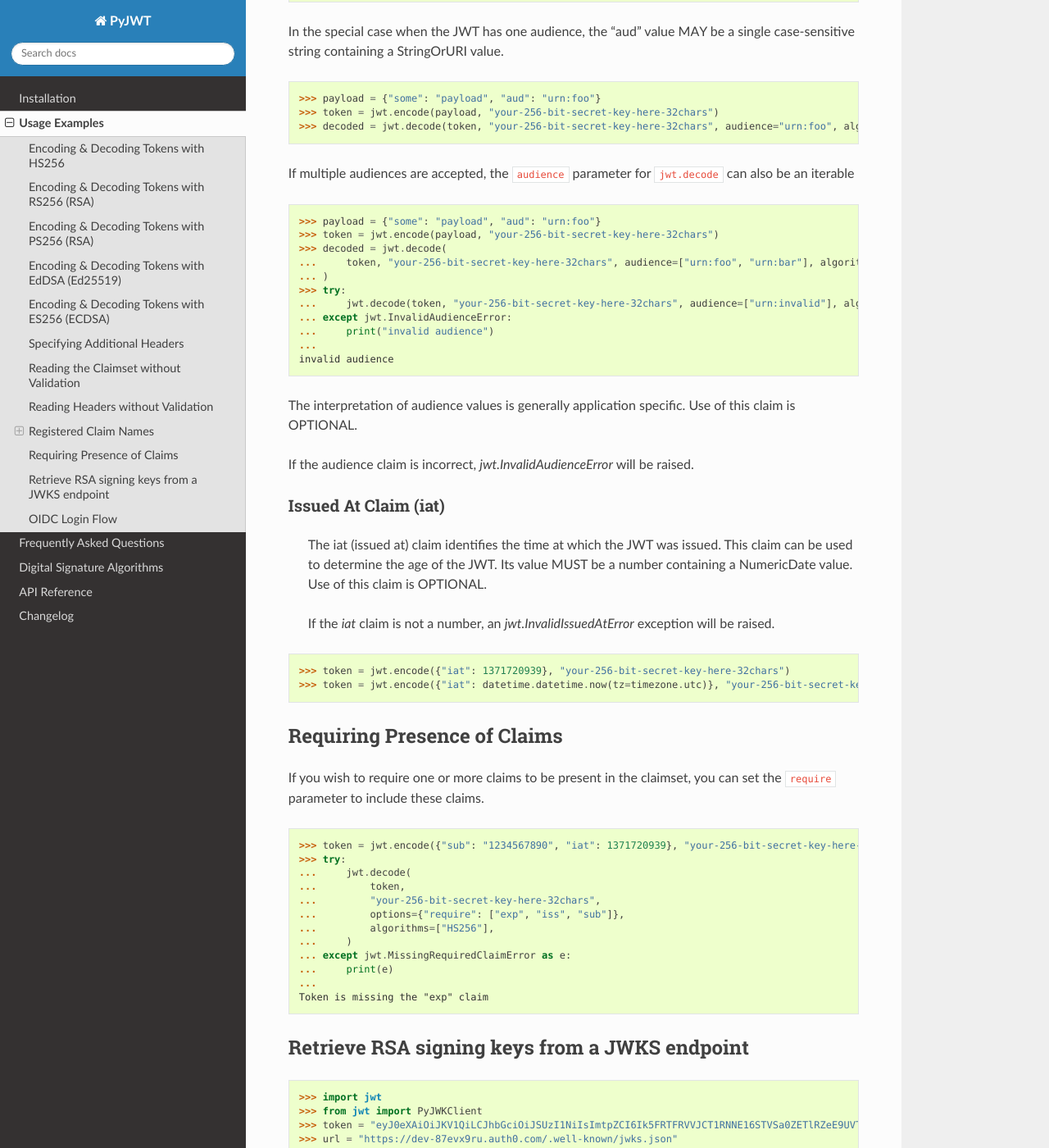
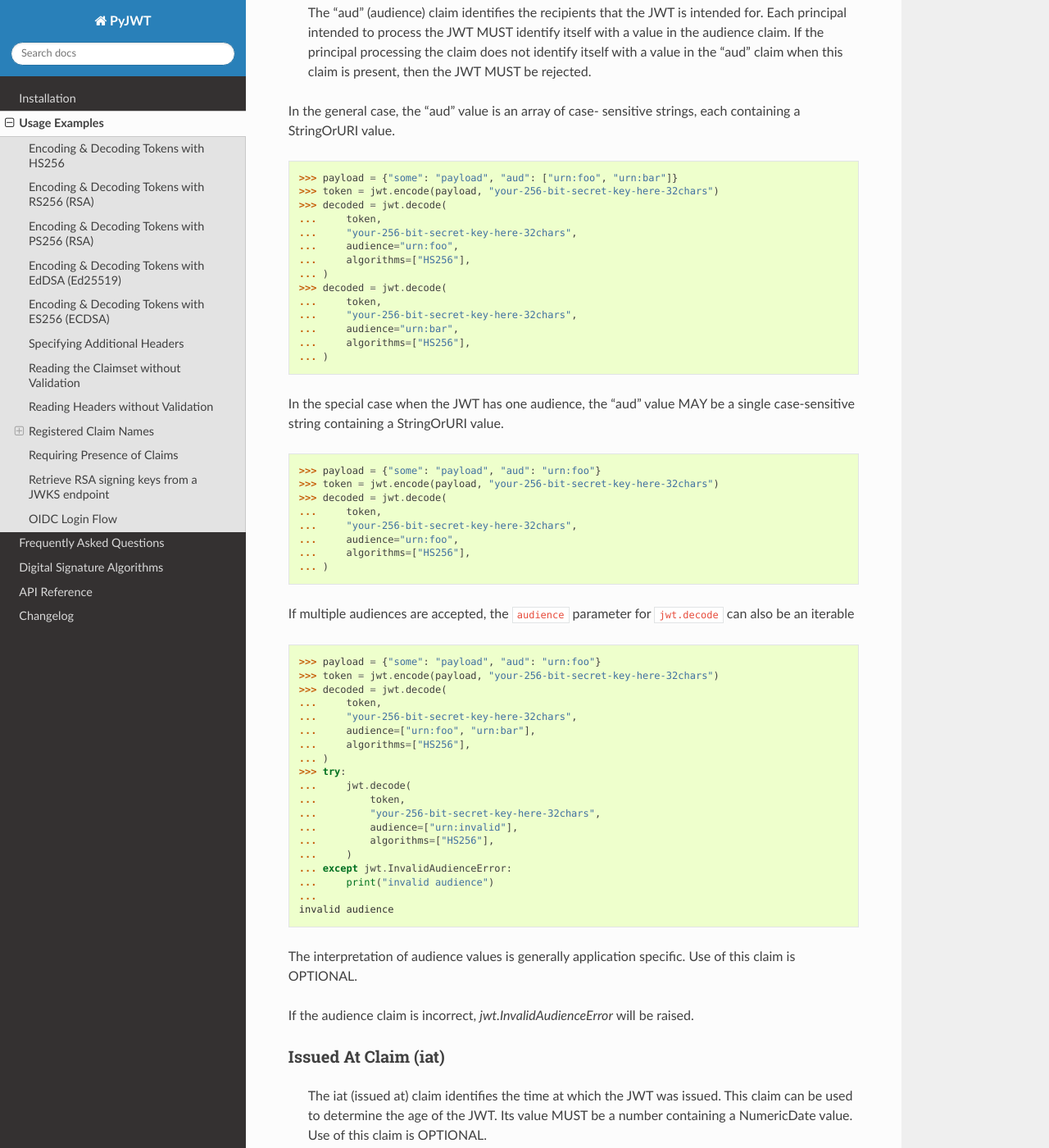
Before and after one commit to jpadilla/pyjwt, a Sphinx documentation site: the page built from docs/usage.rst, in a window 1280 px wide and 1400 px high, scrolled down 5848 px. Shown: the whole window at 82% size. Built offline with Sphinx 7.4.7 and the Read the Docs theme 3.1.0, drawn with Linux system fonts in a browser that asks for light colours; some of the changed text lies outside the part shown.

```diff
--- a/docs/index.rst
+++ b/docs/index.rst
@@ -30,7 +30,9 @@ Example Usage
 .. doctest::
 
     >>> import jwt
-    >>> encoded_jwt = jwt.encode({"some": "payload"}, "your-256-bit-secret-key-here-32chars", algorithm="HS256")
+    >>> encoded_jwt = jwt.encode(
+    ...     {"some": "payload"}, "your-256-bit-secret-key-here-32chars", algorithm="HS256"
+    ... )
     >>> jwt.decode(encoded_jwt, "your-256-bit-secret-key-here-32chars", algorithms=["HS256"])
     {'some': 'payload'}
 
--- a/docs/usage.rst
+++ b/docs/usage.rst
@@ -180,7 +180,9 @@ datetime, which will be converted into an int. For example:
 
     >>> from datetime import datetime, timezone
     >>> token = jwt.encode({"exp": 1371720939}, "your-256-bit-secret-key-here-32chars")
-    >>> token = jwt.encode({"exp": datetime.now(tz=timezone.utc)}, "your-256-bit-secret-key-here-32chars")
+    >>> token = jwt.encode(
+    ...     {"exp": datetime.now(tz=timezone.utc)}, "your-256-bit-secret-key-here-32chars"
+    ... )
 
 Expiration time is automatically verified in `jwt.decode()` and raises
 `jwt.ExpiredSignatureError` if the expiration time is in the past:
@@ -217,7 +219,9 @@ you can set a leeway of 10 seconds in order to have some margin:
     >>> time.sleep(2)
     >>> # JWT payload is now expired
     >>> # But with some leeway, it will still validate
-    >>> decoded = jwt.decode(token, "your-256-bit-secret-key-here-32chars", leeway=5, algorithms=["HS256"])
+    >>> decoded = jwt.decode(
+    ...     token, "your-256-bit-secret-key-here-32chars", leeway=5, algorithms=["HS256"]
+    ... )
 
 Instead of specifying the leeway as a number of seconds, a `datetime.timedelta`
 instance can be used. The last line in the example above is equivalent to:
@@ -225,7 +229,10 @@ instance can be used. The last line in the example above is equivalent to:
 .. code-block:: pycon
 
     >>> decoded = jwt.decode(
-    ...     token, "your-256-bit-secret-key-here-32chars", leeway=datetime.timedelta(seconds=10), algorithms=["HS256"]
+    ...     token,
+    ...     "your-256-bit-secret-key-here-32chars",
+    ...     leeway=datetime.timedelta(seconds=10),
+    ...     algorithms=["HS256"],
     ... )
 
 Not Before Time Claim (nbf)
@@ -244,7 +251,10 @@ The `nbf` claim works similarly to the `exp` claim above.
 .. code-block:: pycon
 
     >>> token = jwt.encode({"nbf": 1371720939}, "your-256-bit-secret-key-here-32chars")
-    >>> token = jwt.encode({"nbf": datetime.datetime.now(tz=timezone.utc)}, "your-256-bit-secret-key-here-32chars")
+    >>> token = jwt.encode(
+    ...     {"nbf": datetime.datetime.now(tz=timezone.utc)},
+    ...     "your-256-bit-secret-key-here-32chars",
+    ... )
 
 The `nbf` claim also supports the leeway feature similar to the `exp` claim. This
 allows you to validate a “not before” time that is slightly in the future. Using
@@ -261,7 +271,9 @@ synchronization between the token issuer and the validator is imprecise.
     >>> token = jwt.encode(payload, "your-256-bit-secret-key-here-32chars")
     >>> # JWT payload is not valid yet
     >>> # But with some leeway, it will still validate
-    >>> decoded = jwt.decode(token, "your-256-bit-secret-key-here-32chars", leeway=5, algorithms=["HS256"])
+    >>> decoded = jwt.decode(
+    ...     token, "your-256-bit-secret-key-here-32chars", leeway=5, algorithms=["HS256"]
+    ... )
 
 
 Issuer Claim (iss)
@@ -277,7 +289,12 @@ Issuer Claim (iss)
     >>> payload = {"some": "payload", "iss": "urn:foo"}
     >>> token = jwt.encode(payload, "your-256-bit-secret-key-here-32chars")
     >>> try:
-    ...     jwt.decode(token, "your-256-bit-secret-key-here-32chars", issuer="urn:invalid", algorithms=["HS256"])
+    ...     jwt.decode(
+    ...         token,
+    ...         "your-256-bit-secret-key-here-32chars",
+    ...         issuer="urn:invalid",
+    ...         algorithms=["HS256"],
+    ...     )
     ... except jwt.InvalidIssuerError:
     ...     print("invalid issuer")
     ...
@@ -302,8 +319,18 @@ sensitive strings, each containing a StringOrURI value.
 
     >>> payload = {"some": "payload", "aud": ["urn:foo", "urn:bar"]}
     >>> token = jwt.encode(payload, "your-256-bit-secret-key-here-32chars")
-    >>> decoded = jwt.decode(token, "your-256-bit-secret-key-here-32chars", audience="urn:foo", algorithms=["HS256"])
-    >>> decoded = jwt.decode(token, "your-256-bit-secret-key-here-32chars", audience="urn:bar", algorithms=["HS256"])
+    >>> decoded = jwt.decode(
+    ...     token,
+    ...     "your-256-bit-secret-key-here-32chars",
+    ...     audience="urn:foo",
+    ...     algorithms=["HS256"],
+    ... )
+    >>> decoded = jwt.decode(
+    ...     token,
+    ...     "your-256-bit-secret-key-here-32chars",
+    ...     audience="urn:bar",
+    ...     algorithms=["HS256"],
+    ... )
 
 In the special case when the JWT has one audience, the "aud" value MAY be
 a single case-sensitive string containing a StringOrURI value.
@@ -312,7 +339,12 @@ a single case-sensitive string containing a StringOrURI value.
 
     >>> payload = {"some": "payload", "aud": "urn:foo"}
     >>> token = jwt.encode(payload, "your-256-bit-secret-key-here-32chars")
-    >>> decoded = jwt.decode(token, "your-256-bit-secret-key-here-32chars", audience="urn:foo", algorithms=["HS256"])
+    >>> decoded = jwt.decode(
+    ...     token,
+    ...     "your-256-bit-secret-key-here-32chars",
+    ...     audience="urn:foo",
+    ...     algorithms=["HS256"],
+    ... )
 
 If multiple audiences are accepted, the ``audience`` parameter for
 ``jwt.decode`` can also be an iterable
@@ -322,10 +354,18 @@ If multiple audiences are accepted, the ``audience`` parameter for
     >>> payload = {"some": "payload", "aud": "urn:foo"}
     >>> token = jwt.encode(payload, "your-256-bit-secret-key-here-32chars")
     >>> decoded = jwt.decode(
-    ...     token, "your-256-bit-secret-key-here-32chars", audience=["urn:foo", "urn:bar"], algorithms=["HS256"]
+    ...     token,
+    ...     "your-256-bit-secret-key-here-32chars",
+    ...     audience=["urn:foo", "urn:bar"],
+    ...     algorithms=["HS256"],
     ... )
     >>> try:
-    ...     jwt.decode(token, "your-256-bit-secret-key-here-32chars", audience=["urn:invalid"], algorithms=["HS256"])
+    ...     jwt.decode(
+    ...         token,
+    ...         "your-256-bit-secret-key-here-32chars",
+    ...         audience=["urn:invalid"],
+    ...         algorithms=["HS256"],
+    ...     )
     ... except jwt.InvalidAudienceError:
     ...     print("invalid audience")
     ...
@@ -348,7 +388,10 @@ Issued At Claim (iat)
 .. code-block:: pycon
 
     >>> token = jwt.encode({"iat": 1371720939}, "your-256-bit-secret-key-here-32chars")
-    >>> token = jwt.encode({"iat": datetime.datetime.now(tz=timezone.utc)}, "your-256-bit-secret-key-here-32chars")
+    >>> token = jwt.encode(
+    ...     {"iat": datetime.datetime.now(tz=timezone.utc)},
+    ...     "your-256-bit-secret-key-here-32chars",
+    ... )
 
 Requiring Presence of Claims
 ----------------------------
@@ -357,7 +400,9 @@ If you wish to require one or more claims to be present in the claimset, you can
 
 .. code-block:: pycon
 
-    >>> token = jwt.encode({"sub": "1234567890", "iat": 1371720939}, "your-256-bit-secret-key-here-32chars")
+    >>> token = jwt.encode(
+    ...     {"sub": "1234567890", "iat": 1371720939}, "your-256-bit-secret-key-here-32chars"
+    ... )
     >>> try:
     ...     jwt.decode(
     ...         token,
```
